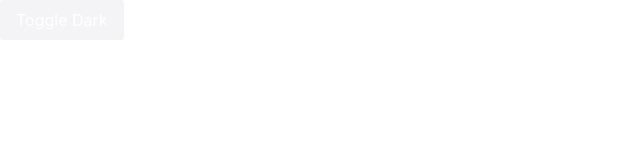
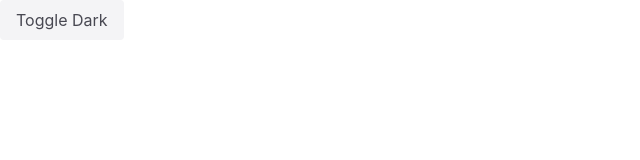
Before and after one commit to tonytonitone6/controller-web, a React (Vite) app: page / in a window 1280 px wide. Shown: the top 160 px of the page, without its empty margins (0-640 px from the left). Built offline with nearby package versions, Linux system fonts and the light colour scheme.

Commit message:
fix: revise button component to make sure background can be changed

```diff
--- a/src/components/Button/Button.tsx
+++ b/src/components/Button/Button.tsx
@@ -19,11 +19,14 @@ export function Button({
   const style = color ? getPaletteStyle(color) : undefined
   const hasTextColor = /text-[\w-]+/.test(className)
   const baseClass = color
-    ? hasTextColor ? '' : 'text-white'
+    ? hasTextColor
+      ? ''
+      : variant === 'dark'
+        ? 'text-white'
+        : 'text-gray-900'
     : variant === 'dark'
       ? 'bg-gray-800 text-white'
       : 'bg-gray-200 text-black'
-
   return (
     <button
       type="button"
```
Also changed, not shown: 1 other file (tests, documents, lock files or other folders).
